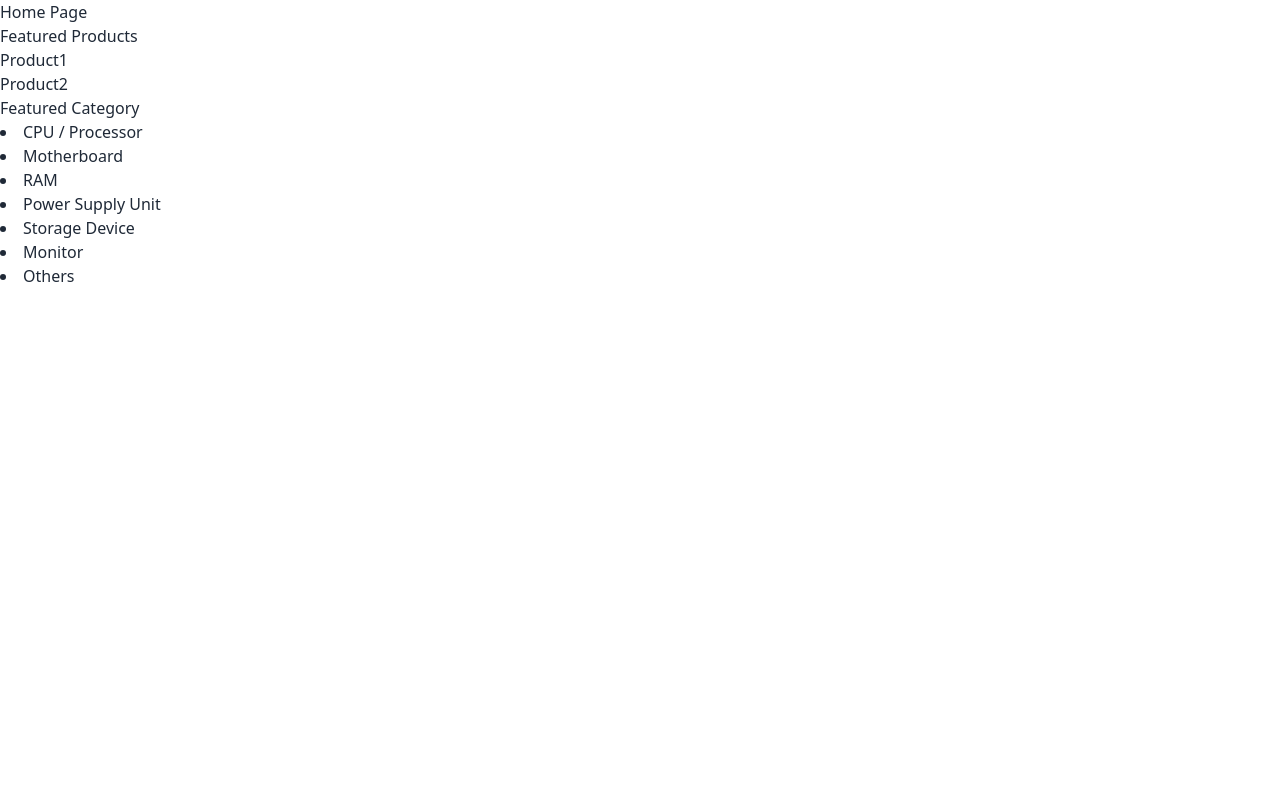
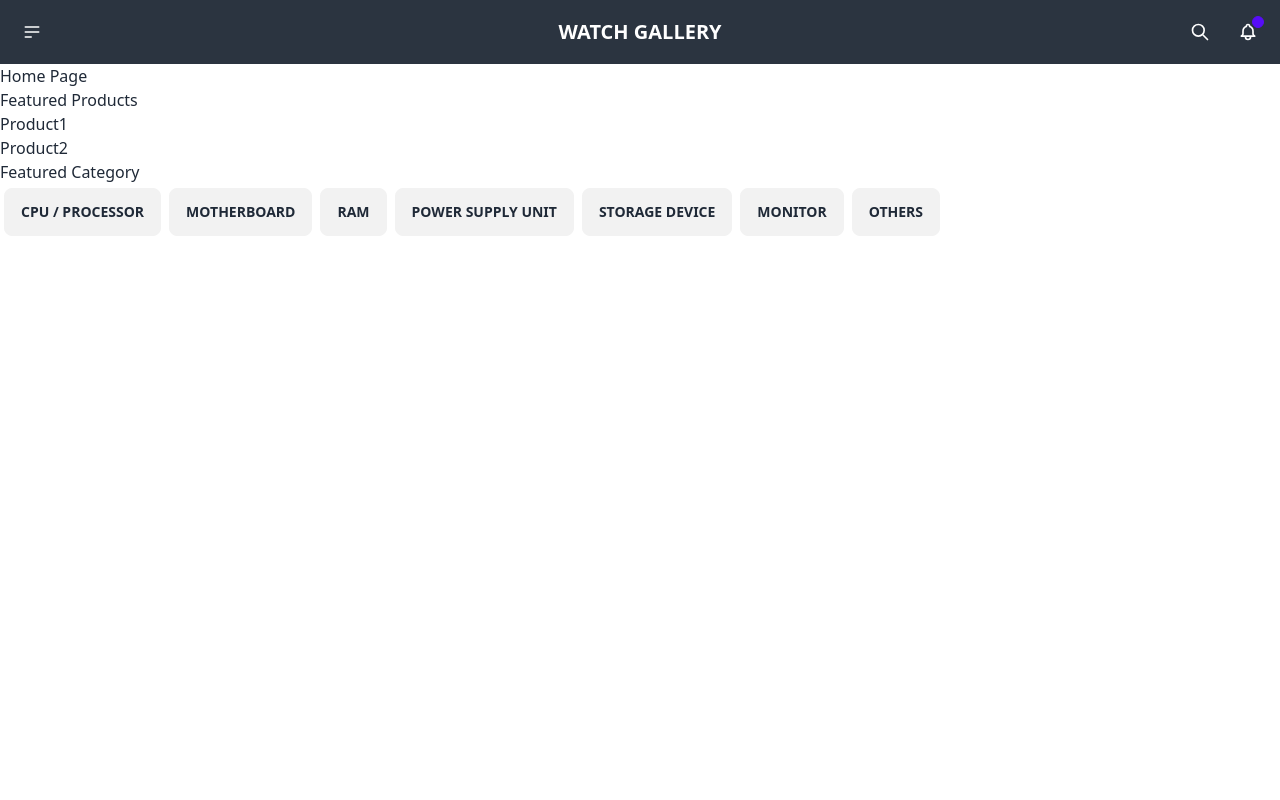
Before and after one commit to yusuf-khan-swd/craft-your-pc-client, a Next.js app: page / in a window 1280 px wide. Shown: the top 800 px of the page. Built offline with nearby package versions, Linux system fonts and the light colour scheme.

Commit message:
use button for category

```diff
--- a/src/pages/index.js
+++ b/src/pages/index.js
@@ -1,3 +1,4 @@
+import RootLayout from "@/components/layout/RootLayout";
 import Link from "next/link";
 import React from "react";
 
@@ -23,7 +24,7 @@ const HomePage = () => {
       <h3>Featured Category</h3>
       {categories.map((category, index) => (
         <Link href={`/category/${category}`} key={index}>
-          <li>{category}</li>
+          <button className="btn m-1">{category}</button>
         </Link>
       ))}
     </div>
@@ -31,3 +32,7 @@ const HomePage = () => {
 };
 
 export default HomePage;
+
+HomePage.getLayout = function getLayout(page) {
+  return <RootLayout>{page}</RootLayout>;
+};
```
